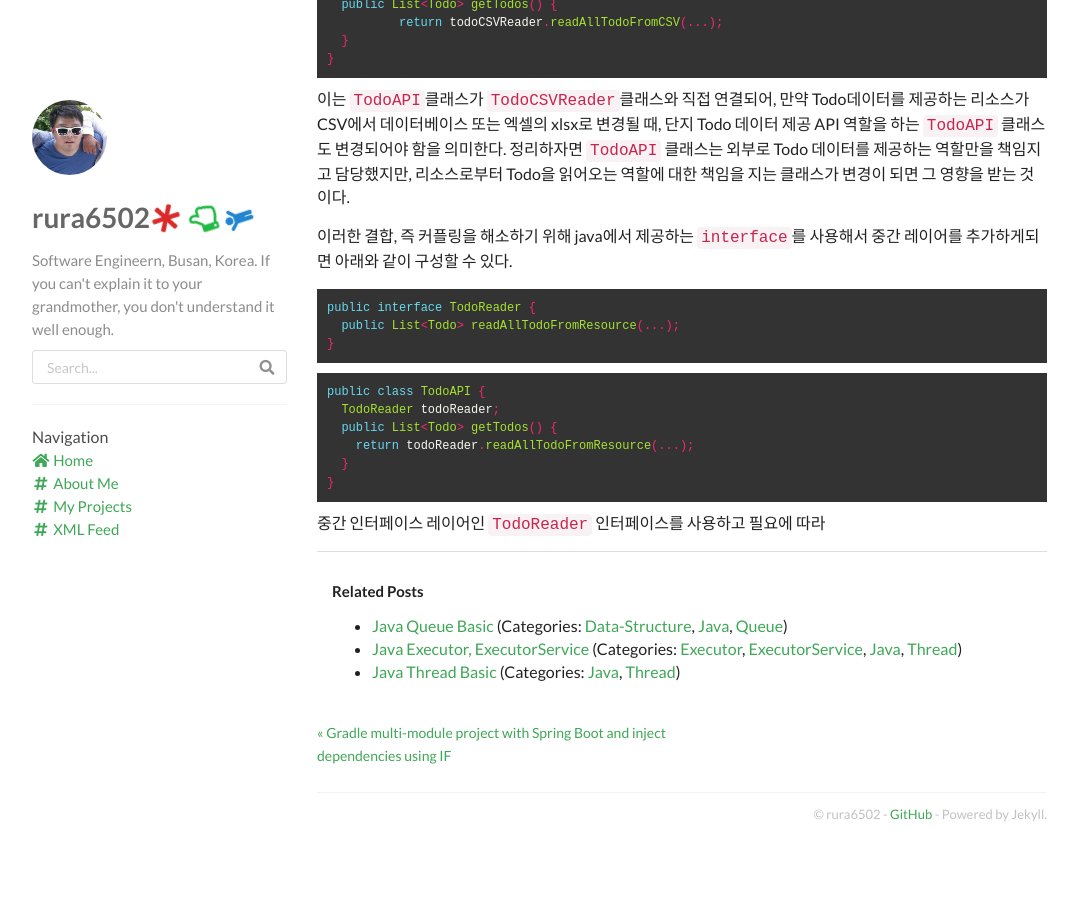
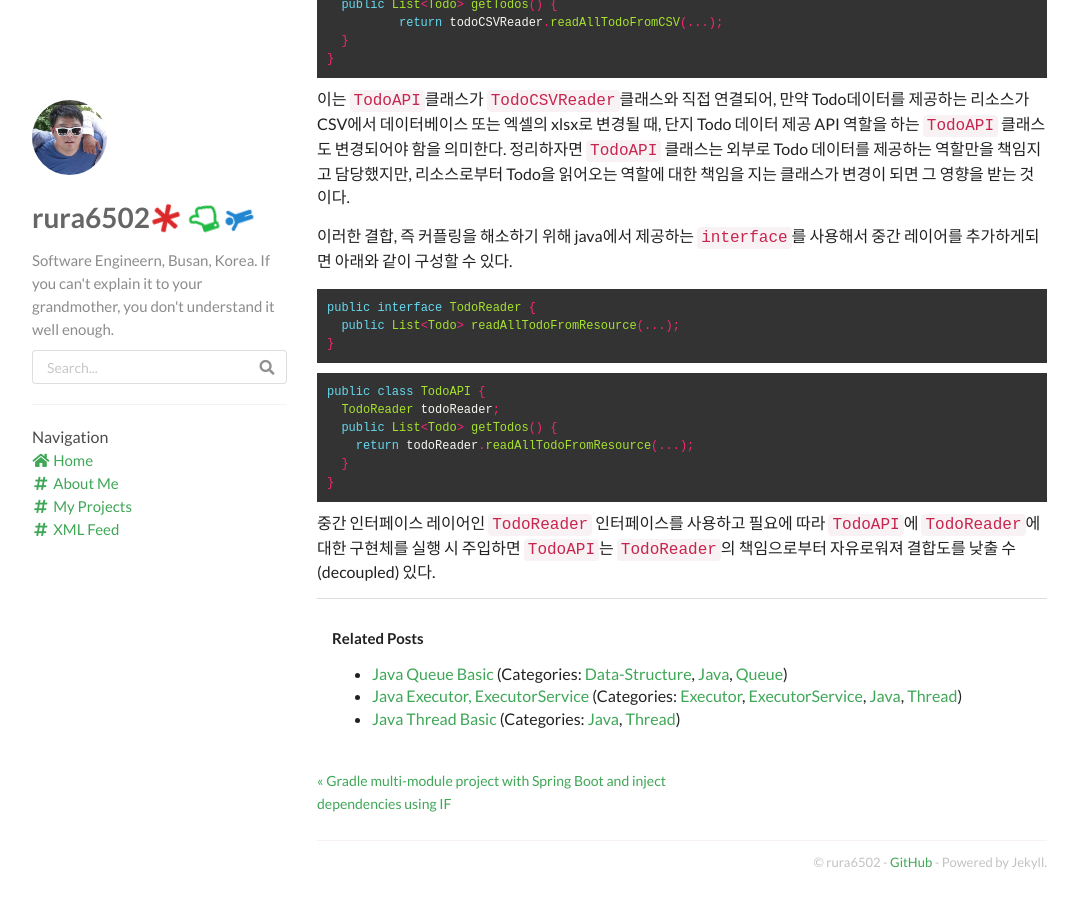
Before and after one commit to rura6502/rura6502.github.io, a Jekyll site: the page built from _posts/2020-08-16-프로그램 설계 원칙 - KISS, DRY.md, in a window 1280 px wide and 900 px high, scrolled down 2822 px. Shown: the whole window, without its empty margins (53-1131 px from the left). Built offline with Jekyll 4.4.1, drawn with Linux system fonts in a browser that asks for light colours; nearby versions of some CDN libraries; comment, search, counter and statistics services are not loaded; before the commit the page ends 3674 px from its top, so only the background shows below that.

Commit message:
_posts/2020-08-16-프로그램 설계 원칙 - KISS, DRY.md updated from https://stackedit.io/

````diff
--- a/_posts/2020-08-16-프로그램 설계 원칙 - KISS, DRY.md
+++ b/_posts/2020-08-16-프로그램 설계 원칙 - KISS, DRY.md
@@ -128,11 +128,11 @@ public class TodoAPI {
 }
 ```
 
-중간 인터페이스 레이어인 `TodoReader` 인터페이스를 사용하고 필요에 따라
+중간 인터페이스 레이어인 `TodoReader` 인터페이스를 사용하고 필요에 따라 `TodoAPI`에 `TodoReader`에 대한 구현체를 실행 시 주입하면 `TodoAPI`는 `TodoReader`의 책임으로부터 자유로워져 결합도를 낮출 수(decoupled) 있다.
 
 
 <!--stackedit_data:
-eyJoaXN0b3J5IjpbLTIwMTc5MTYyOTUsLTEwNDY3NDg0NjgsLT
+eyJoaXN0b3J5IjpbLTE4OTU1NjIzODksLTEwNDY3NDg0NjgsLT
 E1NDc1MjE4ODQsMjAwNDQyODQ3Nyw4MDIzNDI0MDIsLTE5MDgz
 ODM1ODIsOTAzMzcyODg0LC04MDk5MDYzNjZdfQ==
 -->
````
